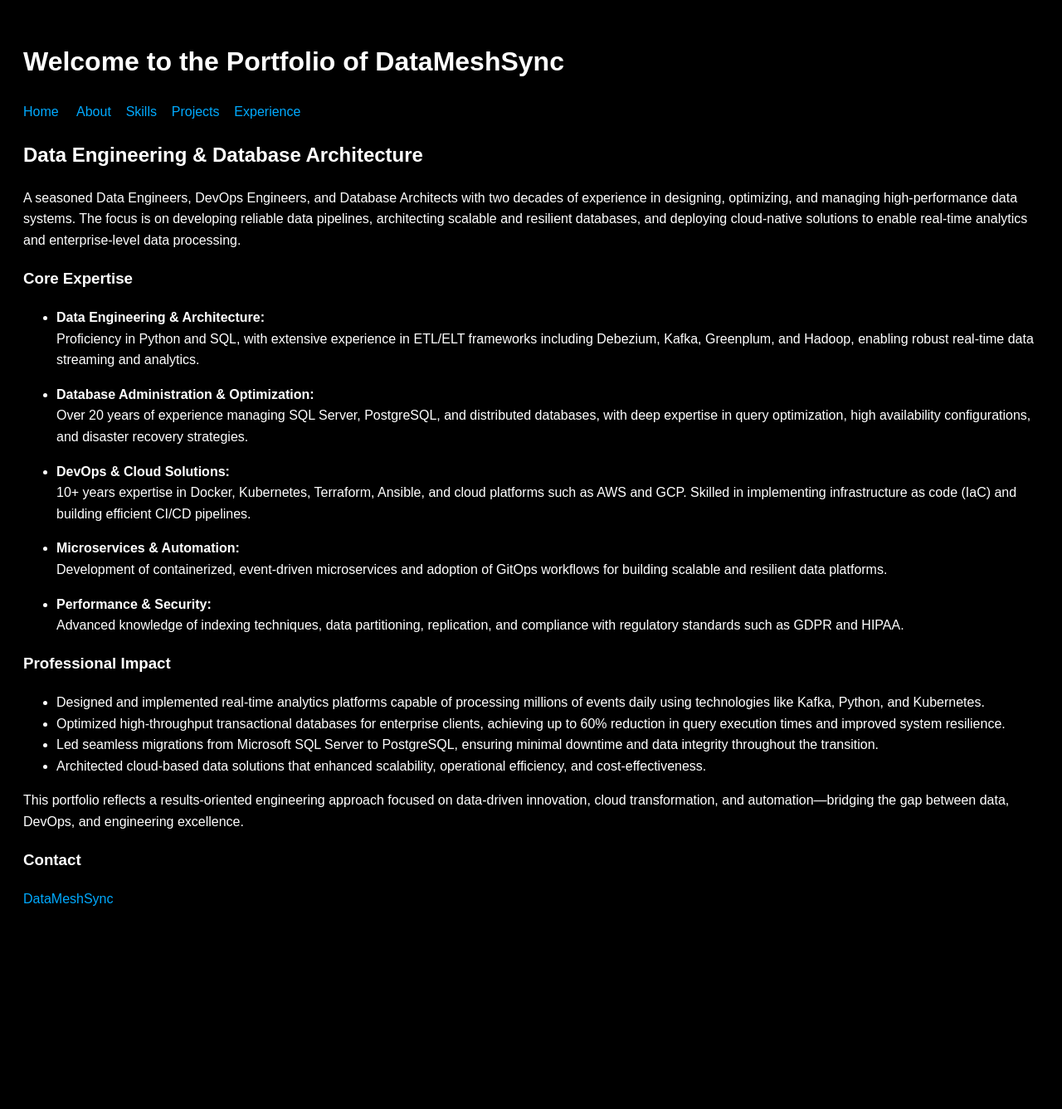
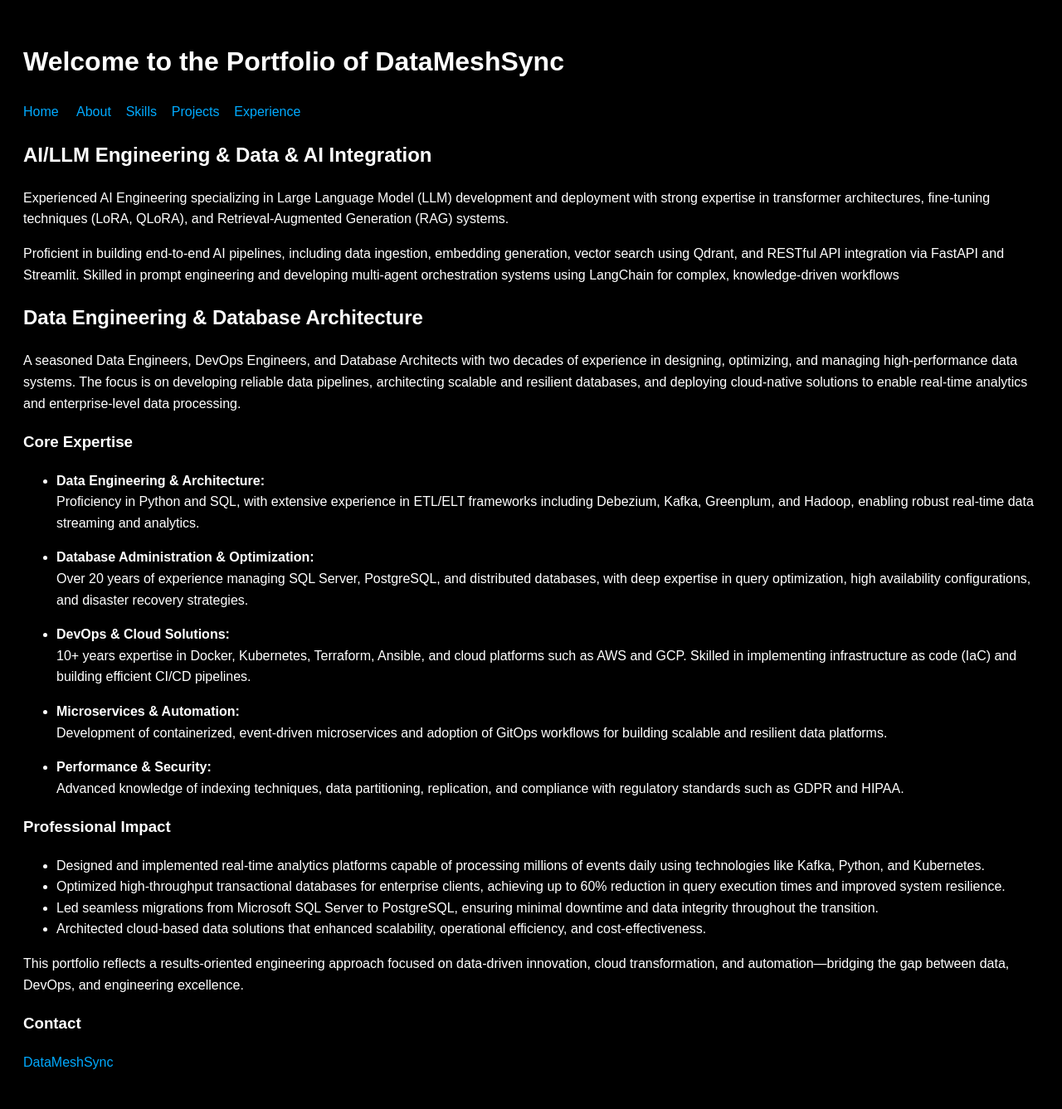
Before and after one commit to floyd011/datameshsync, a Jekyll site: the page built from index.md, in a window 1280 px wide. Shown: the whole page at 83% size. Built offline with Jekyll 4.4.1, drawn with Linux system fonts in a browser that asks for light colours; before the commit the page ends 1141 px from its top, so only the background shows below that.

Commit message:
Update index.md

```diff
--- a/index.md
+++ b/index.md
@@ -5,6 +5,12 @@
 # Welcome to the Portfolio of DataMeshSync
 
 [Home](index.md) &nbsp; &nbsp; [About](about.md) &nbsp; &nbsp;[Skills](skills.md) &nbsp; &nbsp;[Projects](projects.md) &nbsp; &nbsp;[Experience](expirience.md)
+
+## AI/LLM Engineering & Data & AI Integration
+
+Experienced AI Engineering specializing in Large Language Model (LLM) development and deployment with strong expertise in transformer architectures, fine-tuning techniques (LoRA, QLoRA), and Retrieval-Augmented Generation (RAG) systems.
+
+Proficient in building end-to-end AI pipelines, including data ingestion, embedding generation, vector search using Qdrant, and RESTful API integration via FastAPI and Streamlit. Skilled in prompt engineering and developing multi-agent orchestration systems using LangChain for complex, knowledge-driven workflows
 
 ## Data Engineering & Database Architecture
 
```
